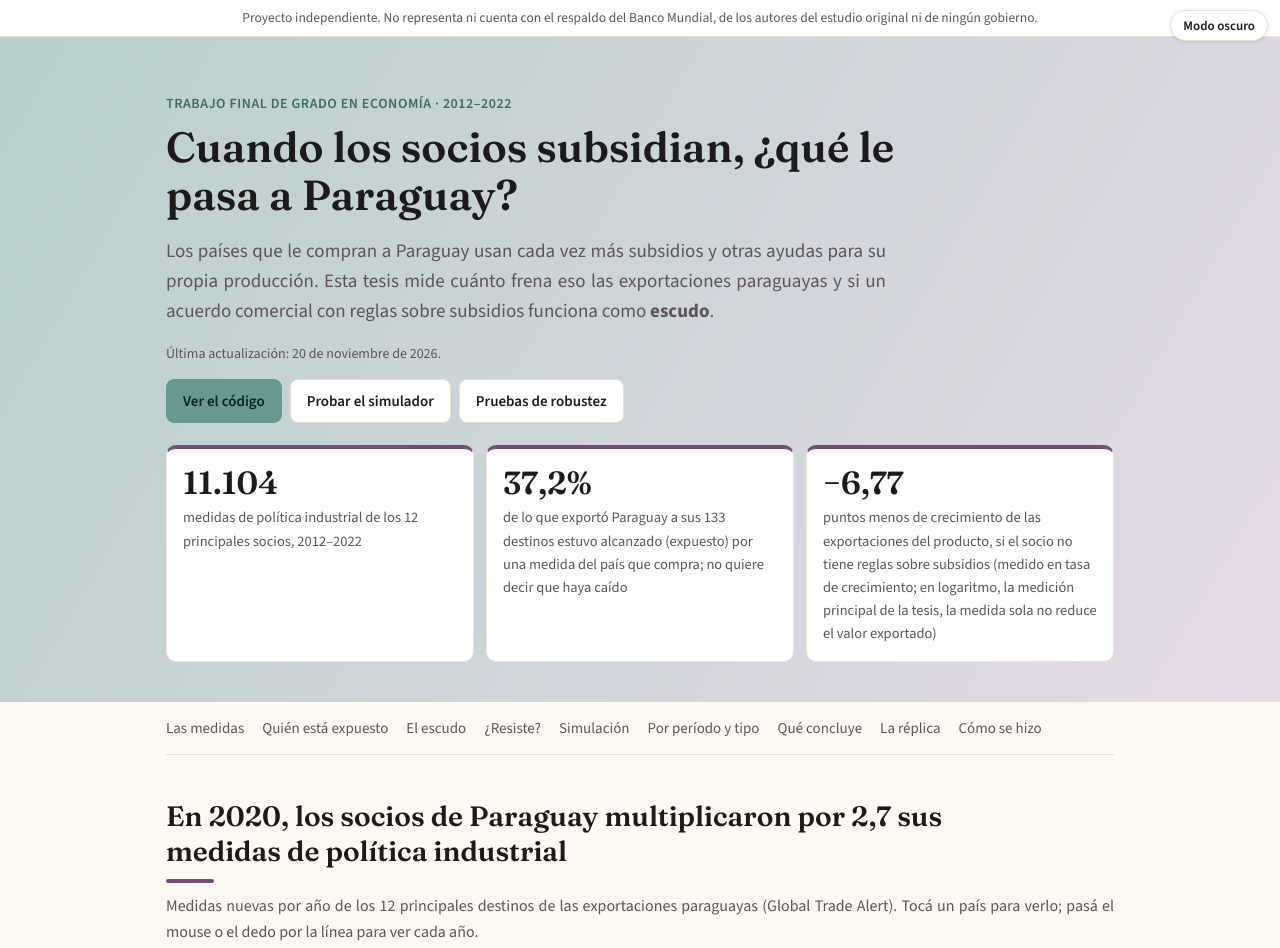
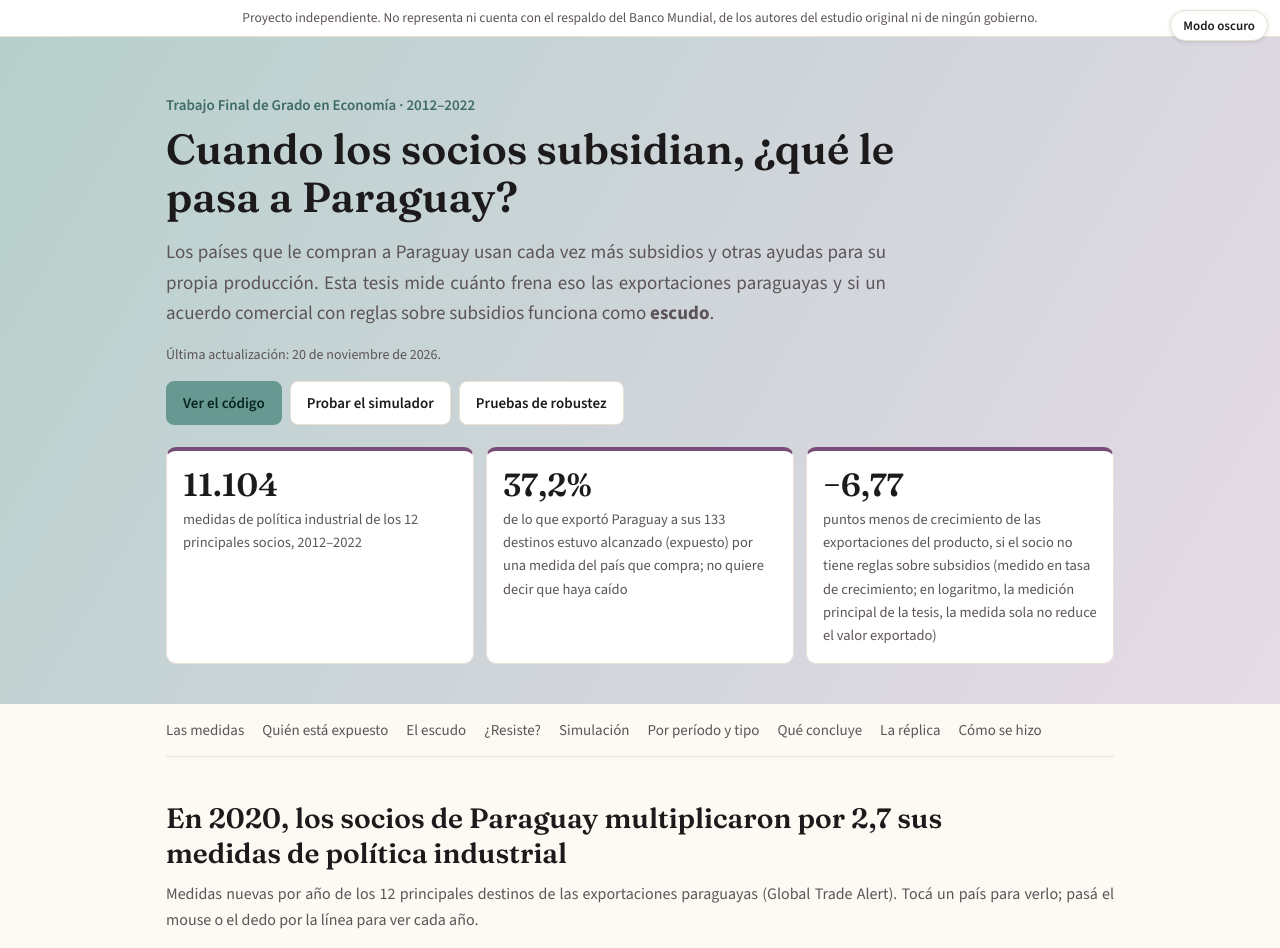
Before and after one commit to silvia-mov/paraguay-exports-industrial-policy, a plain HTML site: page docs/index.html in a window 1280 px wide. Shown: the top 948 px of the page. Drawn offline with nearby package versions, Linux system fonts and the light colour scheme.

Commit message:
Retoques: rótulo sin mayúsculas espaciadas, sin rayita bajo los títulos y etiquetas como texto simple

```diff
--- a/docs/index.html
+++ b/docs/index.html
@@ -54,7 +54,7 @@ html { -webkit-text-size-adjust: 100%; scroll-behavior: smooth; }
 body { margin: 0; background: var(--bg); color: var(--text); font: 16px/1.6 "Source Sans 3", system-ui, -apple-system, "Segoe UI", Roboto, Arial, sans-serif; }
 .wrap { max-width: 980px; margin: 0 auto; padding: 0 16px; }
 header { padding: 56px 0 40px; background: linear-gradient(120deg, var(--hero1), var(--hero2)); }
-.eyebrow { color: var(--accent); font-weight: 600; font-size: 14px; letter-spacing: .04em; text-transform: uppercase; margin: 0 0 8px; }
+.eyebrow { color: var(--accent); font-weight: 600; font-size: 15px; margin: 0 0 8px; }
 h1 { font-size: clamp(28px, 5vw, 42px); line-height: 1.15; margin: 0 0 16px; letter-spacing: -.01em; max-width: 820px; }
 .lead { font-size: 19px; color: var(--text2); max-width: 720px; margin: 0 0 24px; }
 .btns { display: flex; flex-wrap: wrap; gap: 8px; }
@@ -66,7 +66,6 @@ nav.toc { display: flex; flex-wrap: wrap; gap: 6px 18px; padding: 14px 0; font-s
 nav.toc a { color: var(--text2); text-decoration: none; }
 section { padding: 44px 0 8px; }
 h2 { font-size: clamp(22px, 3.4vw, 28px); line-height: 1.25; margin: 0 0 10px; letter-spacing: -.005em; max-width: 860px; }
-h2::after { content: ""; display: block; width: 48px; height: 4px; border-radius: 2px; background: var(--s3); margin-top: 10px; }
 h3 { font-size: 18px; margin: 24px 0 8px; }
 a { color: var(--link); }
 .sub { color: var(--text2); margin-top: 0; }
```
